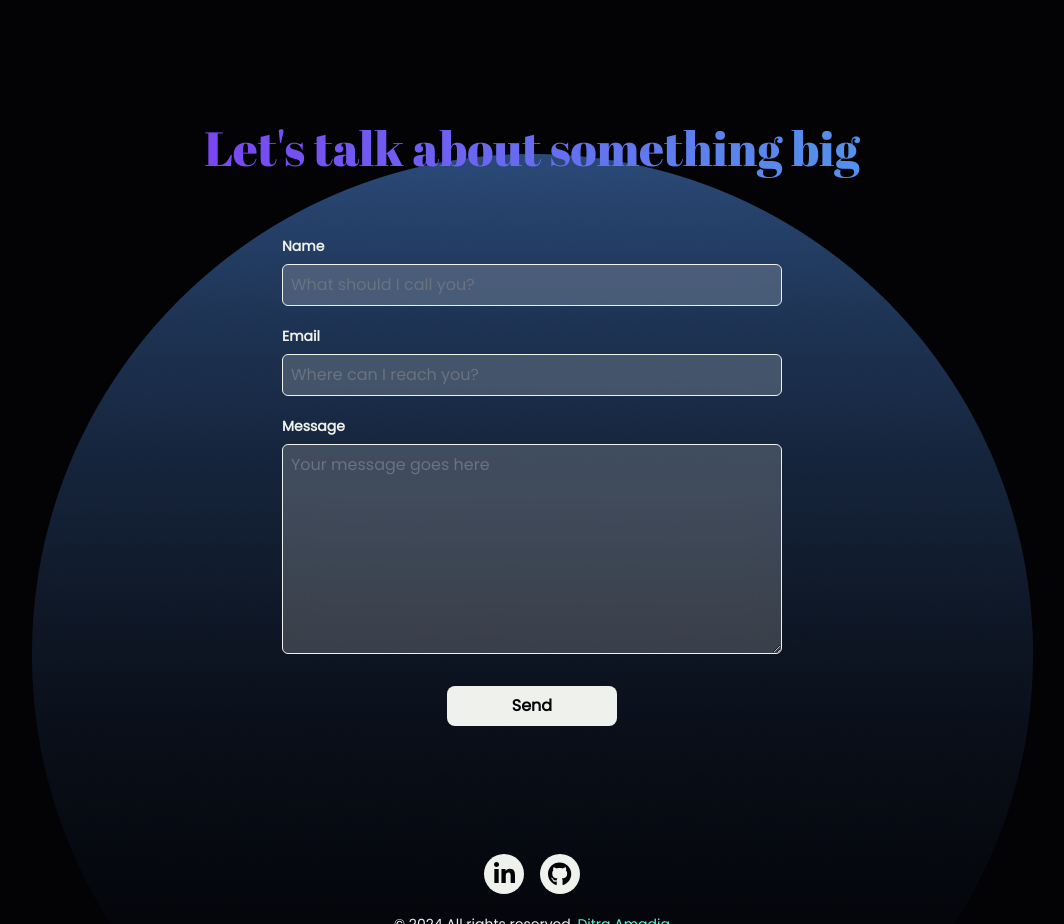
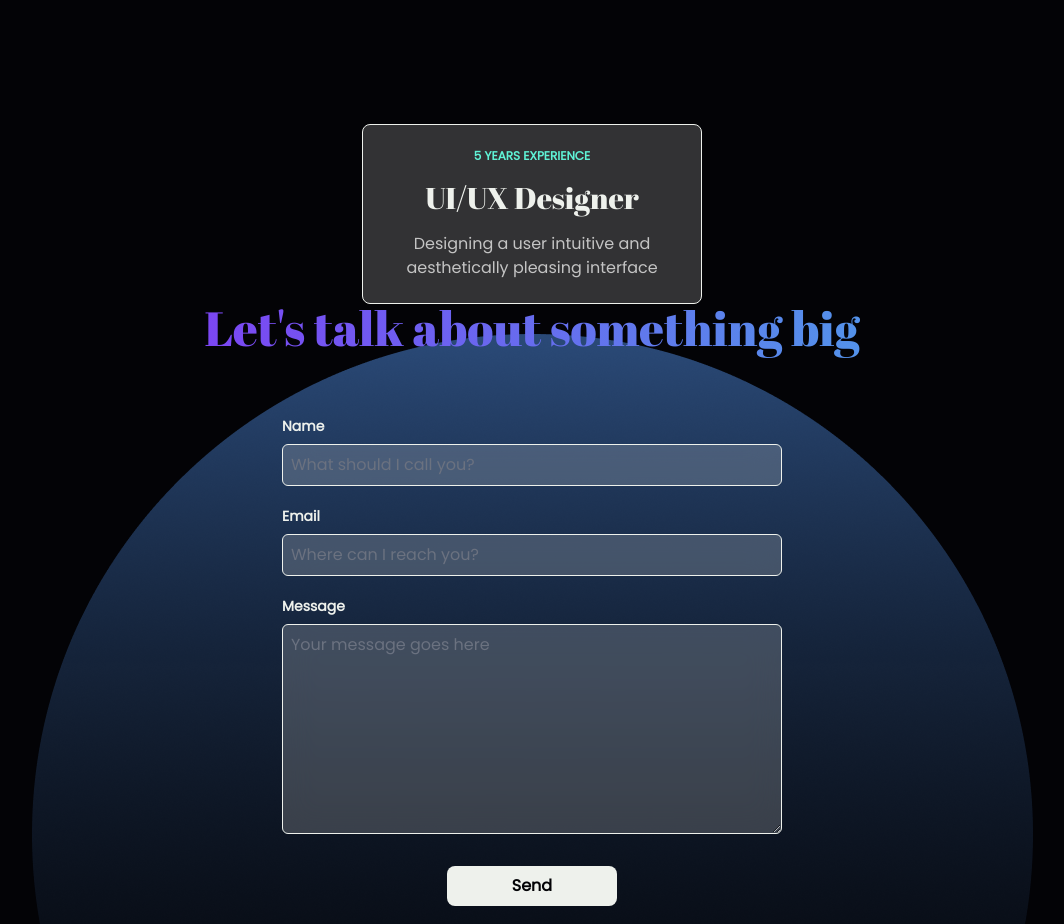
Before and after one commit to ditramadia/portdia-fe, a Next.js app: page / in a window 1280 px wide. Shown: the part 1040-1964 px from the top of the page, without its empty margins (108-1172 px from the left). Built offline with nearby package versions, Linux system fonts and the light colour scheme; no server answers.

Commit message:
feat: add skill card component

```diff
--- a/src/app/page.tsx
+++ b/src/app/page.tsx
@@ -6,6 +6,7 @@ import AboutSection from "@/components/organism/About";
 import Contact from "@/components/organism/Contact";
 import Footer from "@/components/organism/Footer";
 import { useEffect, useState } from "react";
+import Skill from "@/components/organism/Skill";
 
 export default function Home() {
   const [loading, setLoading] = useState<boolean>(true);
@@ -20,6 +21,7 @@ export default function Home() {
     <div className={`min-h-screen h-fit overflow-x-hidden flex flex-col items-center ${loading ? '' : 'bg-blue-ellipse bg-no-repeat bg-bottom'}`}>
       <HeroSection />
       <AboutSection />
+      <Skill />
       <Contact />
       <Footer />
     </div>
--- /dev/null
+++ b/src/components/molecule/SkillCard.tsx
@@ -0,0 +1,21 @@
+import React from 'react';
+
+interface SkillCardProps {
+  experience: number,
+  title: string,
+  description: string
+};
+
+const SkillCard = (props: SkillCardProps) => {
+  const { experience, title, description } = props;
+
+  return (
+    <div className='w-[340px] h-[180px] p-6 flex flex-col justify-center items-center gap-4 bg-white/20 border-[1px] border-solid border-white rounded-lg text-center'>
+      <h6 className='text-tosca_main poppins-bold text-xs'>{experience} YEARS EXPERIENCE</h6>
+      <h3 className='text-white abril-fatface-regular text-3xl'>{title}</h3>
+      <p className='text-grey poppins-regular text-md'>{description}</p>
+    </div>
+  );
+};
+
+export default SkillCard;
--- /dev/null
+++ b/src/components/organism/Skill.tsx
@@ -0,0 +1,12 @@
+import React from 'react';
+import SkillCard from '../molecule/SkillCard';
+
+const Skill = () => {
+  return (
+    <div>
+      <SkillCard experience={5} title='UI/UX Designer' description='Designing a user intuitive and aesthetically pleasing interface' />
+    </div>
+  );
+};
+
+export default Skill;
--- a/tailwind.config.ts
+++ b/tailwind.config.ts
@@ -13,6 +13,7 @@ const config: Config = {
         white: '#EEF1EC',
         white_dark: '#BCBEC5',
         white_darker: '#919399',
+        grey: '#C4C4C4',
         tosca_main: '#5FF3D6',
         purple_main: '#7B46F3',
         blue_main: '#5392EA',
```
